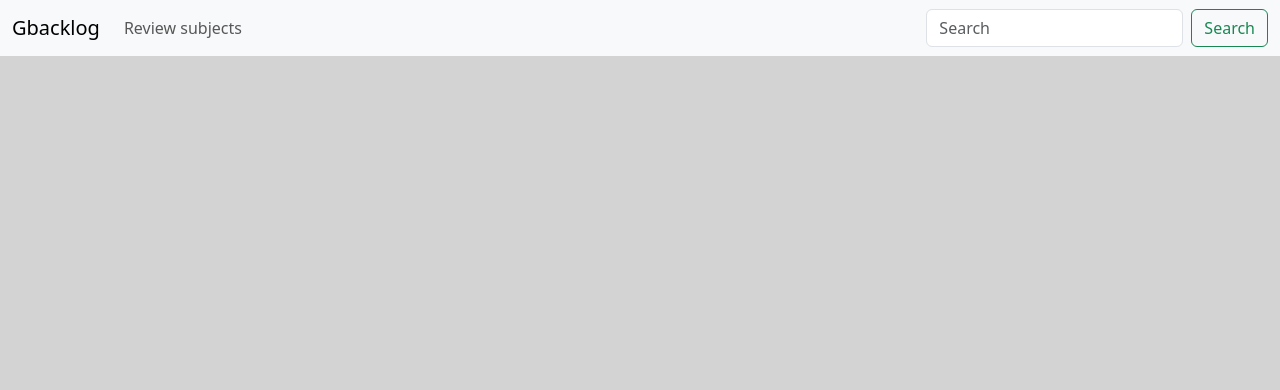
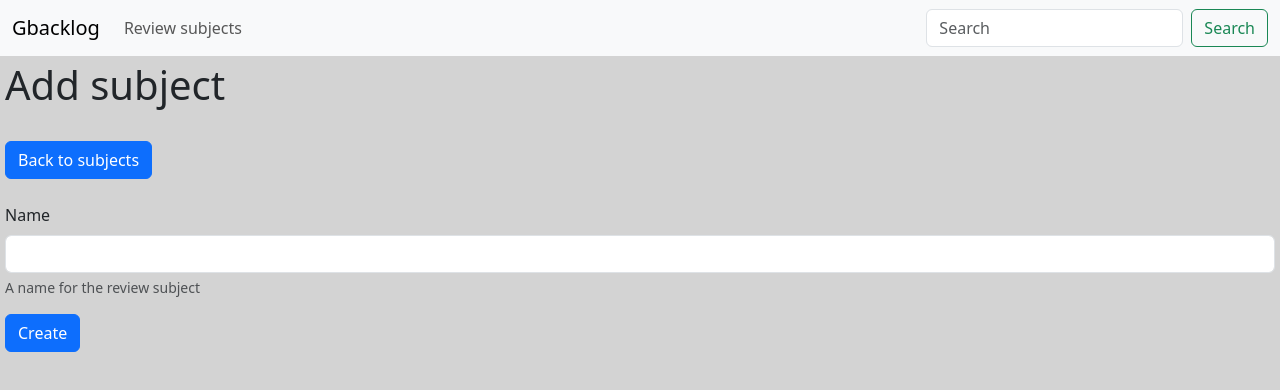
Before and after one commit to tomaslinden/gbacklog_ui, a React (Vite) app: page /createSubject in a window 1280 px wide. Shown: the top 390 px of the page. Built offline with nearby package versions, Linux system fonts and the light colour scheme.

Commit message:
Add tentative component for creating subjects
Also add switch for using a mock service for UI development

Fix class => className (as per React's naming convention)

```diff
--- a/src/App.jsx
+++ b/src/App.jsx
@@ -2,6 +2,16 @@ import { BrowserRouter, Routes, Route } from "react-router-dom";
 import './App.css'
 import Navbar from './components/Navbar'
 import Subjects from './components/Subjects'
+import SubjectCreate from './components/SubjectCreate'
+import prodSubjectService from './services/subjects';
+import devSubjectService from './services/mockSubjects';
+
+let subjectService;
+if (!process.env.NODE_ENV || process.env.NODE_ENV === 'development') {
+  subjectService = devSubjectService;
+} else {
+  subjectService = prodSubjectService;
+}
 
 function App() {
   return (
@@ -9,15 +19,12 @@ function App() {
       <header>
         <Navbar />
       </header>
-      <div class="main-content">
+      <div className="main-content">
         <BrowserRouter>
           <Routes>
-              <Route path="/" element={<Subjects />}>
-              <Route index element={<Subjects />} />
-              <Route path="subjects" element={<Subjects />} />
-              {/* Todo implement functionality for creating subjects */}
-              {/* <Route path="createSubject" element={<SubjectCreate />} /> */}
-            </Route>
+              <Route index element={<Subjects {...{ subjectService }} />} />
+              <Route path="/subjects" element={<Subjects {...{ subjectService }} />} />
+              <Route path="/createSubject" element={<SubjectCreate />} {...{ subjectService }} />
           </Routes>
         </BrowserRouter>
       </div>
--- a/src/components/Navbar.jsx
+++ b/src/components/Navbar.jsx
@@ -1,20 +1,20 @@
 const Navbar = () => (
     <>
-        <nav class="navbar navbar-expand-lg bg-light">
-          <div class="container-fluid">
-            <a class="navbar-brand" href="#">Gbacklog</a>
-            <button class="navbar-toggler" type="button" data-bs-toggle="collapse" data-bs-target="#navbarSupportedContent" aria-controls="navbarSupportedContent" aria-expanded="false" aria-label="Toggle navigation">
-              <span class="navbar-toggler-icon"></span>
+        <nav className="navbar navbar-expand-lg bg-light">
+          <div className="container-fluid">
+            <a className="navbar-brand" href="#">Gbacklog</a>
+            <button className="navbar-toggler" type="button" data-bs-toggle="collapse" data-bs-target="#navbarSupportedContent" aria-controls="navbarSupportedContent" aria-expanded="false" aria-label="Toggle navigation">
+              <span className="navbar-toggler-icon"></span>
             </button>
-            <div class="collapse navbar-collapse" id="navbarSupportedContent">
-              <ul class="navbar-nav me-auto mb-2 mb-lg-0">
-                <li class="nav-item">
-                  <a class="nav-link" href="#">Review subjects</a>
+            <div className="collapse navbar-collapse" id="navbarSupportedContent">
+              <ul className="navbar-nav me-auto mb-2 mb-lg-0">
+                <li className="nav-item">
+                  <a className="nav-link" href="#">Review subjects</a>
                 </li>
               </ul>
-              <form class="d-flex" role="search">
-                <input class="form-control me-2" type="search" placeholder="Search" aria-label="Search" />
-                <button class="btn btn-outline-success" type="submit">Search</button>
+              <form className="d-flex" role="search">
+                <input className="form-control me-2" type="search" placeholder="Search" aria-label="Search" />
+                <button className="btn btn-outline-success" type="submit">Search</button>
               </form>
             </div>
           </div>
--- /dev/null
+++ b/src/components/SubjectCreate.jsx
@@ -0,0 +1,53 @@
+import { useState, useEffect } from 'react'
+import { Link } from "react-router-dom";
+
+const SubjectCreate = () => {
+    const [subjectName, setSubjectName] = useState('')
+
+    const handleNoteChange = (event) => {
+        setSubjectName(event.target.value)
+    }
+
+    const addSubject = (event) => {
+        event.preventDefault()
+        // const subjectObject = {
+        //   name: subjectName,
+        // }
+
+        // Todo add functionality for creating subjects
+        // subjectService
+        //   .create(subjectObject)
+        //     .then(returnedSubject => {
+        //     })
+        // Todo add handlers for success and error
+        // Display alerts as suitable
+    }
+
+    return (
+        <>
+            <h1>Add subject</h1>
+
+            <Link to="/subjects">
+                <button type="button" className="btn btn-primary mt-4">Back to subjects</button>
+            </Link>
+
+            <form className="mt-4" onSubmit={addSubject}>
+                <div className="mb-3">
+                    <label for="subjectName" className="form-label">Name</label>
+                    <input
+                        type="text"
+                        className="form-control"
+                        id="subjectName"
+                        aria-describedby="subjectNameHelp"
+                        value={subjectName}
+                        onChange={handleNoteChange}
+                    />
+                    <div id="subjectNameHelp" className="form-text">A name for the review subject</div>
+                </div>
+                <button type="submit" className="btn btn-primary">Create</button>
+            </form>
+        </>
+    )
+}
+
+export default SubjectCreate
--- a/src/components/Subjects.jsx
+++ b/src/components/Subjects.jsx
@@ -1,10 +1,11 @@
 import { useState, useEffect } from 'react'
+import { Link } from "react-router-dom";
 
-import subjectService from '../services/subjects'
+// import subjectService from '../services/subjects'
 // Used during development
 // import subjectService from '../services/mockSubjects'
 
-const Subjects = () => {
+const Subjects = ({ subjectService }) => {
     const [subjects, setSubjects] = useState([])
 
     useEffect(() => {
@@ -18,14 +19,18 @@ const Subjects = () => {
     return (
         <>
             <h1>Review subjects</h1>
-            <button type="button" class="btn btn-primary mt-4">Add subject</button>
-            <ul class="list-group mt-2">
+
+            <Link to="/createSubject">
+                <button type="button" className="btn btn-primary mt-4">Add subject</button>
+            </Link>
+
+            <ul className="list-group mt-2">
                 {subjects.map(subject =>
-                <li class="list-group-item">{subject?.name}</li>
+                    <li key={subject.id} className="list-group-item">{subject.name}</li>
                 )}
             </ul>
         </>
     )
 }
 
-export default Subjects;
+export default Subjects
--- a/src/services/mockSubjects.js
+++ b/src/services/mockSubjects.js
@@ -1,6 +1,6 @@
 const getAll = () => {
     return new Promise((resolve, reject) => {
-        resolve([{"name": "My test subject"}])
+        resolve([{"id": "1", "name": "My test subject"}])
     });
 }
 
```
